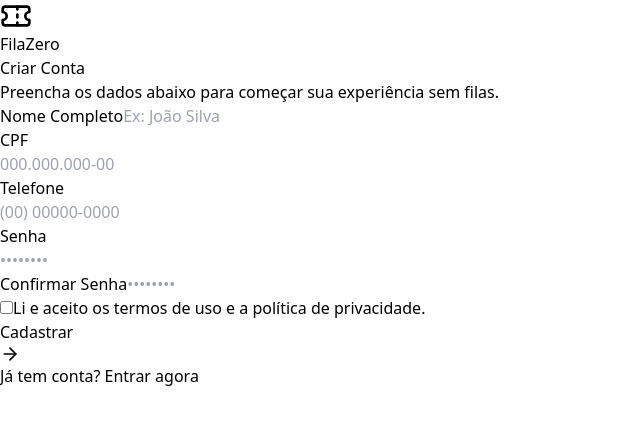
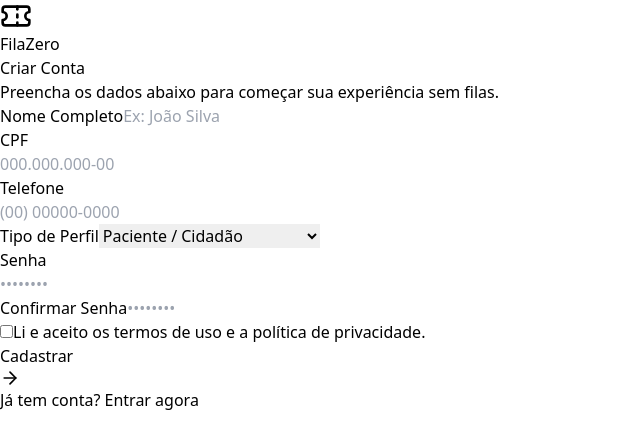
Before and after one commit to angelosilvanno/filazero, a React (Vite) app: page /register in a window 1280 px wide. Shown: the top 448 px of the page, without its empty margins (0-640 px from the left). Built offline with nearby package versions, Linux system fonts and the light colour scheme.

Commit message:
feat: adicionar seleção de tipo de perfil no registro de usuário

```diff
--- a/src/pages/Register.tsx
+++ b/src/pages/Register.tsx
@@ -7,6 +7,7 @@
   const [name, setName] = useState('');
   const [cpf, setCpf] = useState('');
   const [phone, setPhone] = useState('');
+  const [userType, setUserType] = useState('cidadão');
   const [password, setPassword] = useState('');
   const [confirmPassword, setConfirmPassword] = useState('');
 
@@ -31,7 +32,8 @@
     e.preventDefault();
     if (password.length >= 8 && password === confirmPassword) {
       localStorage.setItem('userName', name.split(' ')[0]);
-      navigate('/citizen');
+      localStorage.setItem('userRole', userType);
+      navigate(userType === 'admin' ? '/admin' : '/citizen');
     }
   };
 
@@ -111,6 +113,21 @@
 
           <div className="space-y-2">
             <label className="text-[11px] font-black text-slate-400 uppercase tracking-widest ml-1">
+              Tipo de Perfil
+            </label>
+            <select
+              value={userType}
+              onChange={(e) => setUserType(e.target.value)}
+              className="w-full p-4 bg-slate-50 border-none rounded-2xl focus:ring-2 focus:ring-blue-600 outline-none transition-all text-slate-700 font-medium cursor-pointer appearance-none"
+              required
+            >
+              <option value="cidadão">Paciente / Cidadão</option>
+              <option value="admin">Administrador / Atendente</option>
+            </select>
+          </div>
+
+          <div className="space-y-2">
+            <label className="text-[11px] font-black text-slate-400 uppercase tracking-widest ml-1">
               Senha
             </label>
             <div className="relative">
```
